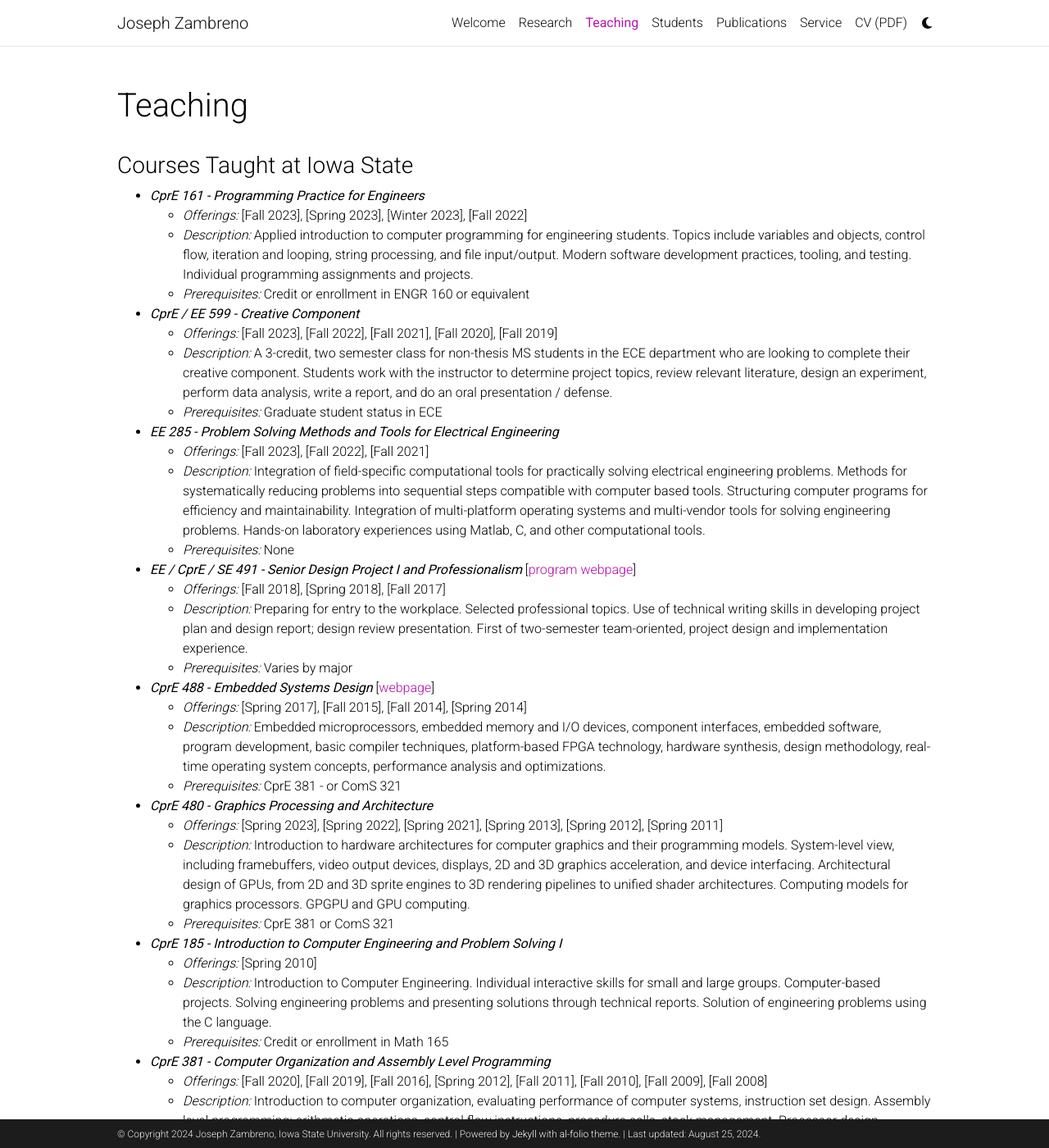
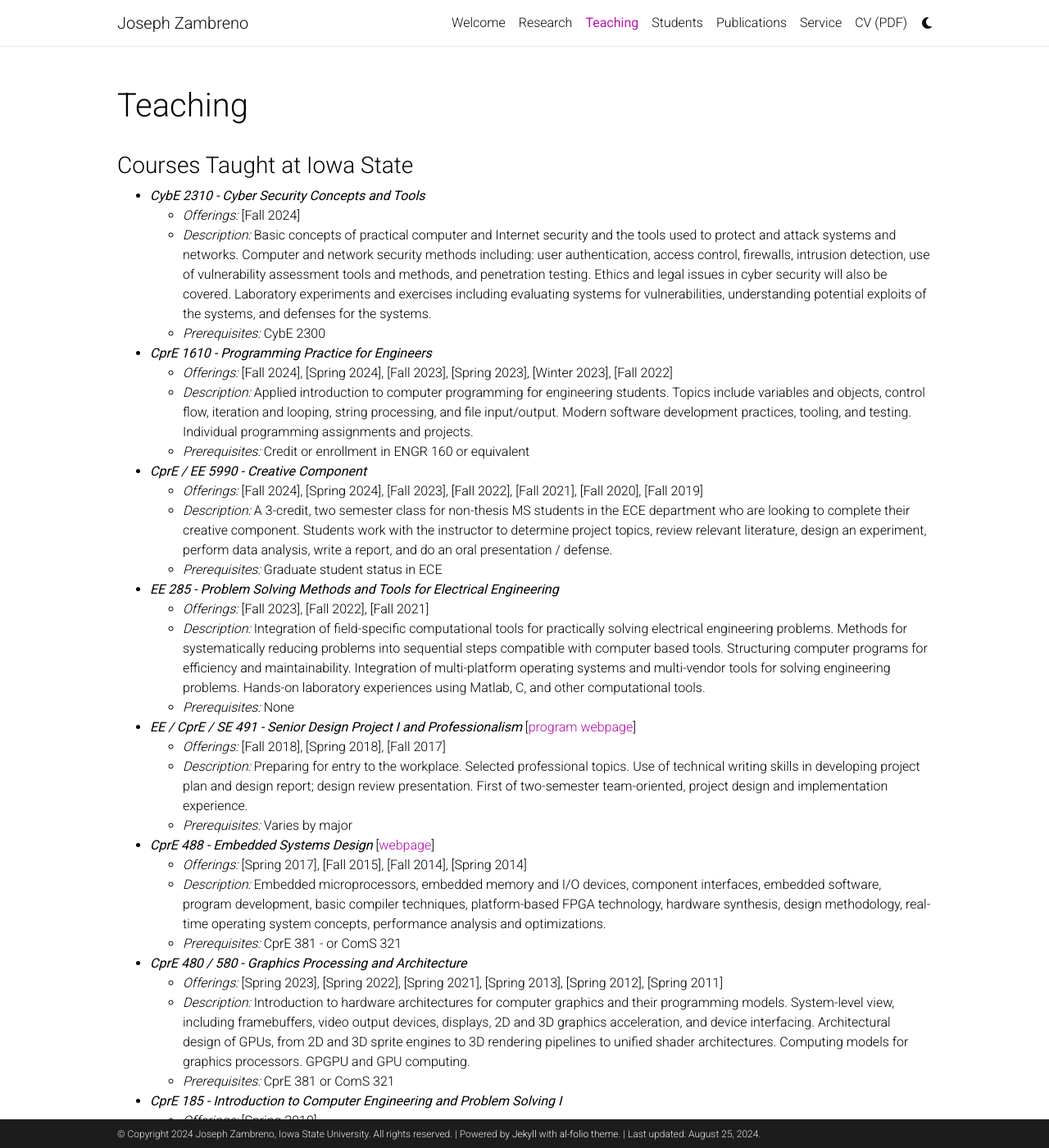
Before and after one commit to zambreno/zambreno.github.io, a Jekyll site: the page built from _pages/teaching.md, in a window 1280 px wide and 1400 px high. Shown: the whole window at 82% size. Built offline with Jekyll 4.4.1, drawn with Linux system fonts in a browser that asks for light colours; full-size pictures stand in for the smaller copies a plugin makes; comment, search, counter and statistics services are not loaded; a style sheet for code colours, icons or effects is not loaded.

Commit message:
8/24 web site content update

```diff
--- a/_pages/teaching.md
+++ b/_pages/teaching.md
@@ -12,17 +12,26 @@ nav_order: 3
 
 <ul>
 
-	<li><b><i>CprE 161 - Programming Practice for Engineers</i></b>
+	<li><b><i>CybE 2310 - Cyber Security Concepts and Tools</i></b>
 		<ul>
-			<li><i>Offerings:</i> [Fall 2023], [Spring 2023], [Winter 2023], [Fall 2022]</li>
+			<li><i>Offerings:</i> [Fall 2024]</li>
+			<li><i>Description:</i> Basic concepts of practical computer and Internet security and the tools used to protect and attack systems and networks. Computer and network security methods including: user authentication, access control, firewalls, intrusion detection, use of vulnerability assessment tools and methods, and penetration testing. Ethics and legal issues in cyber security will also be covered. Laboratory experiments and exercises including evaluating systems for vulnerabilities, understanding potential exploits of the systems, and defenses for the systems.</li>
+			<li><i>Prerequisites:</i> CybE 2300</li>
+		</ul>
+	</li>
+
+
+	<li><b><i>CprE 1610 - Programming Practice for Engineers</i></b>
+		<ul>
+			<li><i>Offerings:</i> [Fall 2024], [Spring 2024], [Fall 2023], [Spring 2023], [Winter 2023], [Fall 2022]</li>
 			<li><i>Description:</i> Applied introduction to computer programming for engineering students. Topics include variables and objects, control flow, iteration and looping, string processing, and file input/output. Modern software development practices, tooling, and testing. Individual programming assignments and projects.</li>
 			<li><i>Prerequisites:</i> Credit or enrollment in ENGR 160 or equivalent</li>
 		</ul>
 	</li>
 
-    <li><b><i>CprE / EE 599 - Creative Component</i></b>
+    <li><b><i>CprE / EE 5990 - Creative Component</i></b>
         <ul>
-            <li><i>Offerings:</i> [Fall 2023], [Fall 2022], [Fall 2021], [Fall 2020], [Fall 2019]</li>
+            <li><i>Offerings:</i> [Fall 2024], [Spring 2024], [Fall 2023], [Fall 2022], [Fall 2021], [Fall 2020], [Fall 2019]</li>
 			<li><i>Description:</i> A 3-credit, two semester class for non-thesis MS students in the ECE department who are looking to complete their creative component. Students work with the instructor to determine project topics, review relevant literature, design an experiment, perform data analysis, write a report, and do an oral presentation / defense.</li>
 			<li><i>Prerequisites:</i> Graduate student status in ECE</li>
         </ul>
@@ -68,7 +77,7 @@ nav_order: 3
 
 
 
-	<li><b><i>CprE 480 - Graphics Processing and Architecture</i></b>
+	<li><b><i>CprE 480 / 580 - Graphics Processing and Architecture</i></b>
 		<ul>
 			<li><i>Offerings:</i> [Spring 2023], [Spring 2022], [Spring 2021], [Spring 2013], [Spring 2012], [Spring 2011]</li>
 			<li><i>Description:</i> Introduction to hardware
```
Also changed, not shown: _news/2024-04-25.md (added, +7 -0 lines), _news/2024-05-05.md (added, +8 -0 lines), _news/2024-08-02.md (added, +7 -0 lines), _news/2024-08-15.md (added, +7 -0 lines), _pages/about.md (+1 -1 lines), _pages/students.md (+8 -4 lines).
